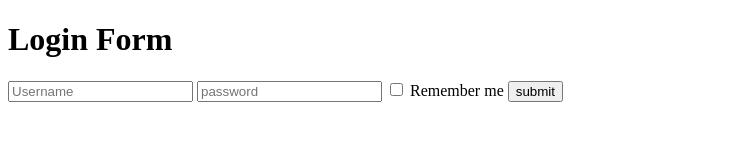
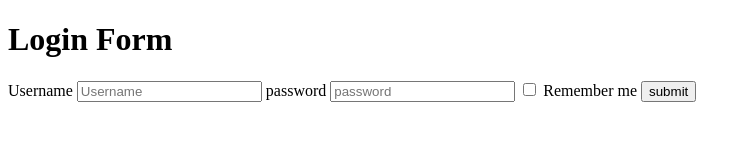
Before and after one commit to acciojob/remember-me-login-form-Darshna76, a website: page main.html in a window 1280 px wide. Shown: the whole page, without its empty margins (0-751 px from the left). Drawn offline with Linux system fonts and the light colour scheme.

Commit message:
created a submission

```diff
--- a/main.html
+++ b/main.html
@@ -10,7 +10,9 @@
 	<!-- the entire body must be written by student -->
 	<h1>Login Form</h1>
 	<form id="loginForm">
+		<label for="Username">Username</label>
 		<input type = "text" placeholder="Username" id="username">
+		<label for="password">password</label>
 		<input type = "password" placeholder="password" id="passsword">
 		<input type="checkbox" id="checkbox">
         <label for="checkbox">Remember me</label>
```
